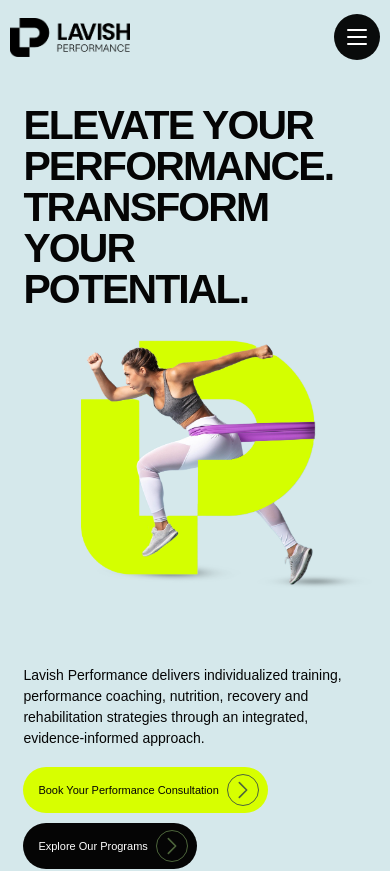
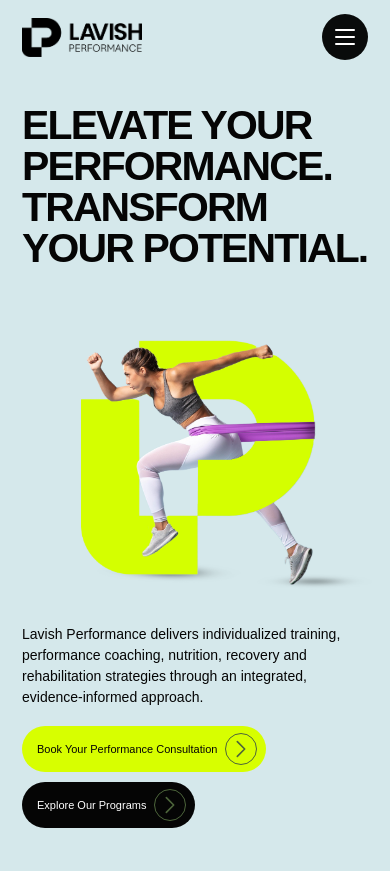
Before and after one commit to libinsham/lavish, a Next.js app: page / in a window 390 px wide. Shown: the top 871 px of the page. Built offline with nearby package versions, Linux system fonts and the light colour scheme; a web font is replaced by a local one.

Commit message:
first commit

```diff
--- a/app/globals.css
+++ b/app/globals.css
@@ -2985,3 +2985,54 @@
     font-size: 13px;
   }
 }
+
+/* ==========================================
+   FINAL FIX — ALIGN HEADER WITH HERO
+========================================== */
+
+/* Laptop and desktop: same centered container */
+header .nav,
+.hero-inner {
+  width: calc(100% - 64px) !important;
+  max-width: 1280px !important;
+  margin-left: auto !important;
+  margin-right: auto !important;
+  box-sizing: border-box;
+}
+
+/* Large desktop */
+@media (min-width: 1440px) {
+  header .nav,
+  .hero-inner {
+    width: calc(100% - 80px) !important;
+    max-width: 1320px !important;
+  }
+}
+
+/* Tablet */
+@media (min-width: 761px) and (max-width: 1023px) {
+  header .nav,
+  .hero-inner {
+    width: calc(100% - 48px) !important;
+    max-width: 1280px !important;
+  }
+}
+
+/* Mobile: identical left and right alignment */
+@media (max-width: 760px) {
+  header .nav,
+  .hero-inner {
+    width: calc(100% - 44px) !important;
+    max-width: none !important;
+    margin-left: auto !important;
+    margin-right: auto !important;
+  }
+}
+
+/* Very small phones */
+@media (max-width: 380px) {
+  header .nav,
+  .hero-inner {
+    width: calc(100% - 32px) !important;
+  }
+}
--- a/components/Hero/Hero.module.css
+++ b/components/Hero/Hero.module.css
@@ -367,3 +367,76 @@
     transform: none;
   }
 }
+
+
+/* ==========================================
+   HERO — SHARED CONTAINER ALIGNMENT
+========================================== */
+
+.heroContainer {
+  position: relative;
+  z-index: 3;
+
+  width: calc(100% - 64px);
+  max-width: 1280px;
+  margin-inline: auto;
+
+  box-sizing: border-box;
+}
+
+/* Content fills the container.
+   Control vertical spacing with padding only. */
+
+.heroInner {
+  width: 100% !important;
+  max-width: none !important;
+  min-width: 0;
+  margin: 0 !important;
+
+  padding-left: 0 !important;
+  padding-right: 0 !important;
+
+  box-sizing: border-box;
+}
+
+/* Large desktop */
+
+@media (min-width: 1440px) {
+  .heroContainer {
+    width: calc(100% - 80px);
+    max-width: 1320px;
+  }
+}
+
+/* Tablet */
+
+@media (min-width: 761px) and (max-width: 1023px) {
+  .heroContainer {
+    width: calc(100% - 48px);
+    max-width: 1280px;
+  }
+}
+
+/* Mobile — align with the header navigation */
+
+@media (max-width: 760px) {
+  .heroContainer {
+    width: calc(100% - 44px);
+    max-width: none;
+  }
+
+  .heroInner {
+    width: 100% !important;
+    margin: 0 !important;
+    padding-left: 0 !important;
+    padding-right: 0 !important;
+  }
+}
+
+/* Small phones */
+
+@media (max-width: 380px) {
+  .heroContainer {
+    width: calc(100% - 32px);
+  }
+}
--- a/components/Hero/Hero.tsx
+++ b/components/Hero/Hero.tsx
@@ -1,10 +1,12 @@
-
 import Image from "next/image";
 import styles from "./Hero.module.css";
 
 export default function Hero() {
   return (
     <section className={styles.hero} id="home">
+      {/* Shared container — aligns with the header */}
+
+      <div className={styles.heroContainer}>
         <div className={styles.heroInner}>
           <h1 className={styles.heroTitle}>
             <span>Elevate your</span>
@@ -68,11 +70,11 @@
             </div>
           </div>
         </div>
+      </div>
+
+      {/* Artwork stays independent of the content container */}
 
       <div className={styles.heroArt} aria-hidden="true">
-
-
-
         <Image
           className={styles.heroAthlete}
           src="/images/lavish.png"
```
Lines whose indentation alone changed are shown as unchanged.
